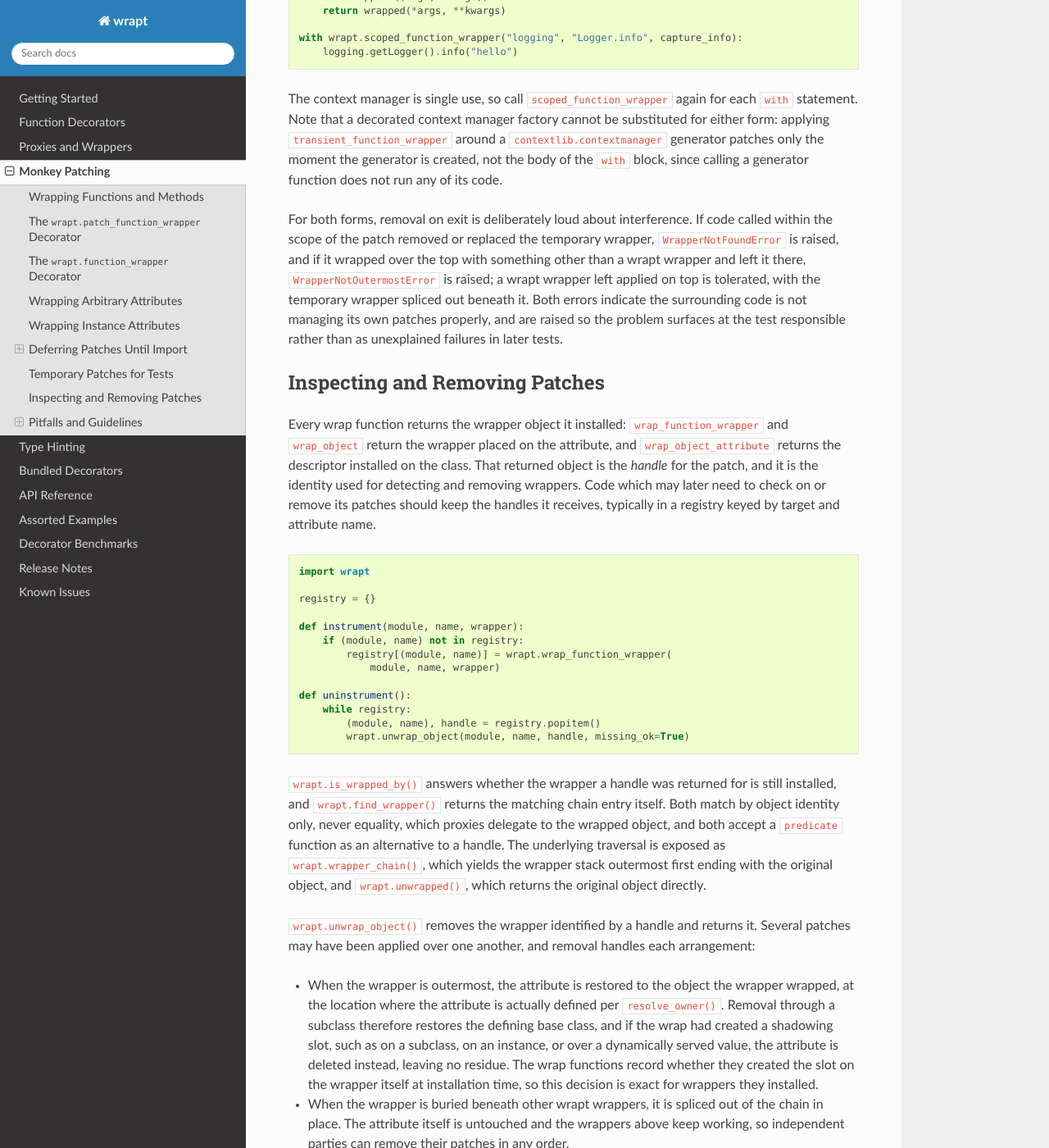
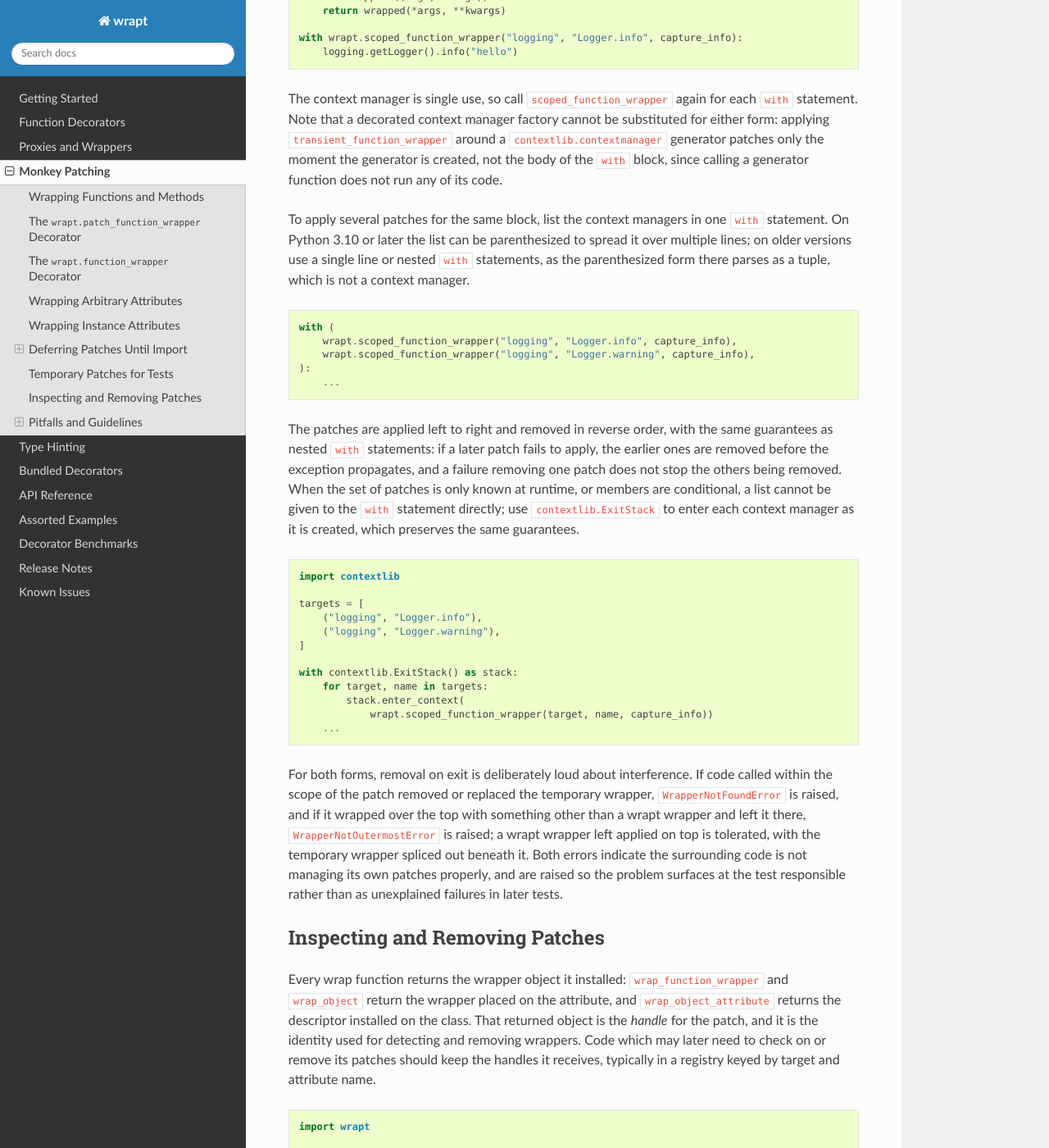
Before and after one commit to GrahamDumpleton/wrapt, a Sphinx documentation site: the page built from docs/monkey.rst, in a window 1280 px wide and 1400 px high, scrolled down 6905 px. Shown: the whole window at 82% size. Built offline with Sphinx 7.4.7 and the Read the Docs theme 3.1.0, drawn with Linux system fonts in a browser that asks for light colours.

Commit message:
Document applying several scoped patches in one with statement.
The temporary patches section of the monkey patching documentation now
shows how to apply several patches for the same block by listing the
scoped_function_wrapper() context managers in one with statement, noting
that the parenthesized multi-line form requires Python 3.10 or later,
where on older versions the same spelling parses as a tuple which is
not a context manager. For patch sets only known at runtime, an example
using contextlib.ExitStack is given, which preserves the same
guarantees: patches apply left to right, are removed in reverse order,
a later patch failing to apply unwinds the earlier ones, and a failure
removing one patch does not stop the others being removed.

```diff
--- a/docs/monkey.rst
+++ b/docs/monkey.rst
@@ -376,6 +376,44 @@ generator patches only the moment the generator is created, not the
 body of the ``with`` block, since calling a generator function does
 not run any of its code.
 
+To apply several patches for the same block, list the context managers
+in one ``with`` statement. On Python 3.10 or later the list can be
+parenthesized to spread it over multiple lines; on older versions use
+a single line or nested ``with`` statements, as the parenthesized form
+there parses as a tuple, which is not a context manager.
+
+::
+
+    with (
+        wrapt.scoped_function_wrapper("logging", "Logger.info", capture_info),
+        wrapt.scoped_function_wrapper("logging", "Logger.warning", capture_info),
+    ):
+        ...
+
+The patches are applied left to right and removed in reverse order,
+with the same guarantees as nested ``with`` statements: if a later
+patch fails to apply, the earlier ones are removed before the exception
+propagates, and a failure removing one patch does not stop the others
+being removed. When the set of patches is only known at runtime, or
+members are conditional, a list cannot be given to the ``with``
+statement directly; use ``contextlib.ExitStack`` to enter each context
+manager as it is created, which preserves the same guarantees.
+
+::
+
+    import contextlib
+
+    targets = [
+        ("logging", "Logger.info"),
+        ("logging", "Logger.warning"),
+    ]
+
+    with contextlib.ExitStack() as stack:
+        for target, name in targets:
+            stack.enter_context(
+                wrapt.scoped_function_wrapper(target, name, capture_info))
+        ...
+
 For both forms, removal on exit is deliberately loud about
 interference. If code called within the scope of the patch removed or
 replaced the temporary wrapper, ``WrapperNotFoundError`` is raised, and
```
